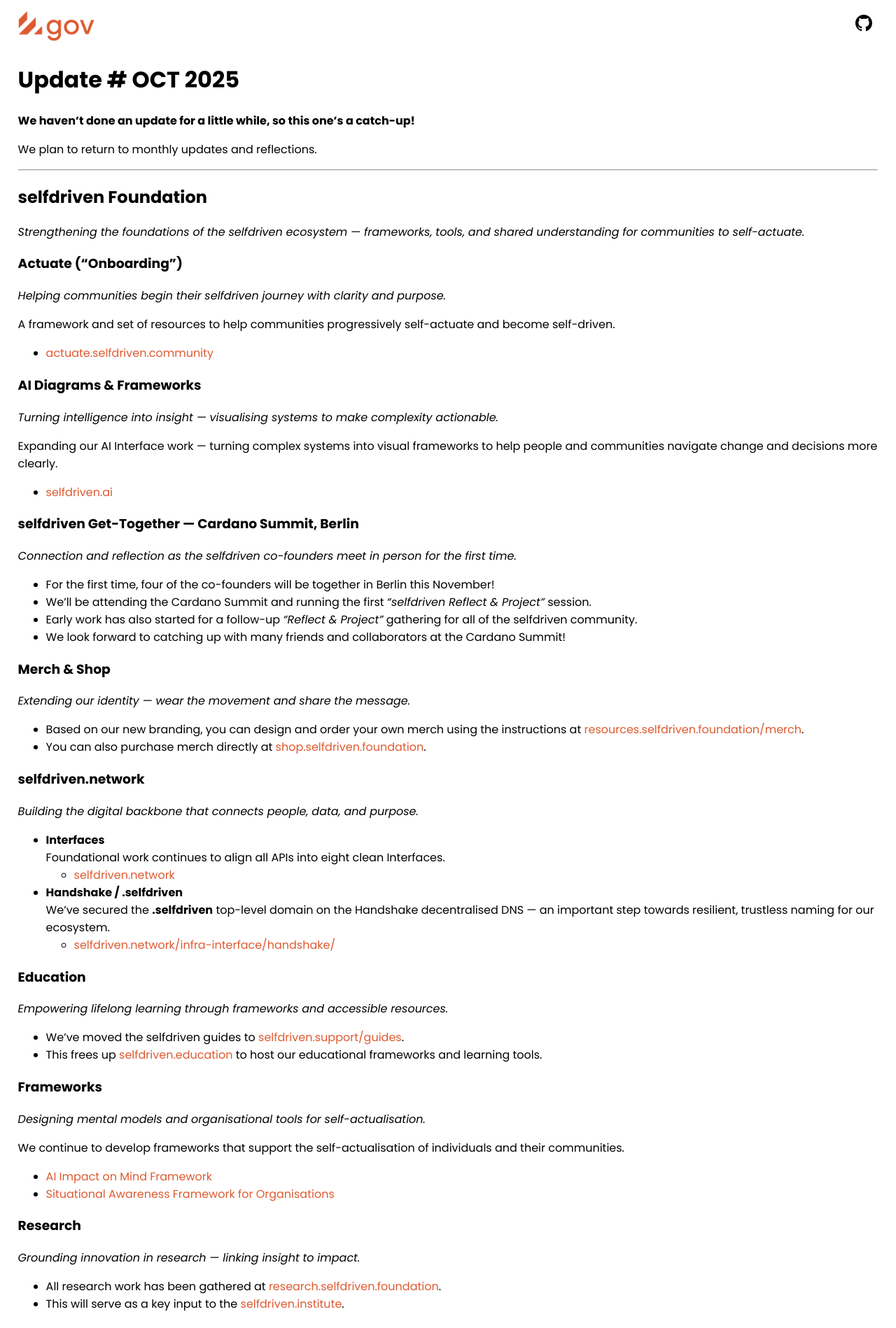
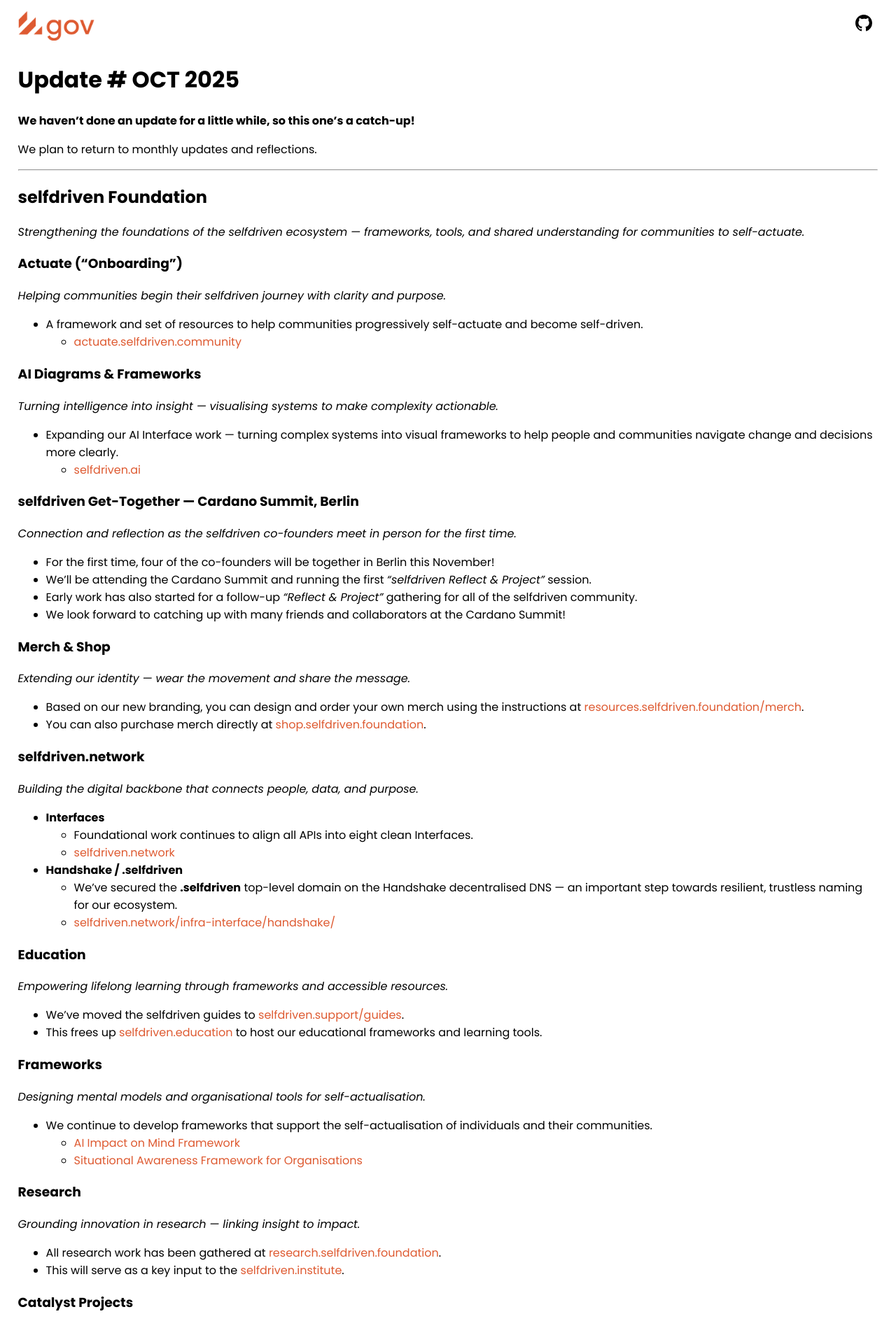
Before and after one commit to selfdriven-engagement/governance, a Jekyll site: the page built from docs/pages/updates-oct2025.md, in a window 1280 px wide. Shown: the top 1898 px of the page at 70% size. Built offline with Jekyll 4.4.1, drawn with Linux system fonts in a browser that asks for light colours.

Commit message:
Update updates-oct2025.md

```diff
--- a/docs/pages/updates-oct2025.md
+++ b/docs/pages/updates-oct2025.md
@@ -19,16 +19,14 @@ We plan to return to monthly updates and reflections.
 ### Actuate ("Onboarding")
 *Helping communities begin their selfdriven journey with clarity and purpose.*
 
-A framework and set of resources to help communities progressively self-actuate and become self-driven.
-
-- [actuate.selfdriven.community](https://actuate.selfdriven.community)
+- A framework and set of resources to help communities progressively self-actuate and become self-driven.
+    - [actuate.selfdriven.community](https://actuate.selfdriven.community)
 
 ### AI Diagrams & Frameworks
 *Turning intelligence into insight — visualising systems to make complexity actionable.*
 
-Expanding our AI Interface work — turning complex systems into visual frameworks to help people and communities navigate change and decisions more clearly.
-
-- [selfdriven.ai](https://selfdriven.ai)
+- Expanding our AI Interface work — turning complex systems into visual frameworks to help people and communities navigate change and decisions more clearly.
+    - [selfdriven.ai](https://selfdriven.ai)
 
 ### selfdriven Get-Together — Cardano Summit, Berlin
 *Connection and reflection as the selfdriven co-founders meet in person for the first time.*
@@ -48,11 +46,11 @@ Expanding our AI Interface work — turning complex systems into visual framewor
 *Building the digital backbone that connects people, data, and purpose.*
 
 - **Interfaces**
-    Foundational work continues to align all APIs into eight clean Interfaces.
+    - Foundational work continues to align all APIs into eight clean Interfaces.
     - [selfdriven.network](https://selfdriven.network)
 
 - **Handshake / .selfdriven**
-    We’ve secured the **.selfdriven** top-level domain on the Handshake decentralised DNS — an important step towards resilient, trustless naming for our ecosystem.
+    - We’ve secured the **.selfdriven** top-level domain on the Handshake decentralised DNS — an important step towards resilient, trustless naming for our ecosystem.
     - [selfdriven.network/infra-interface/handshake/](https://www.selfdriven.network/infra-interface/handshake/)
 
 ### Education
@@ -64,10 +62,9 @@ Expanding our AI Interface work — turning complex systems into visual framewor
 ### Frameworks
 *Designing mental models and organisational tools for self-actualisation.*
 
-We continue to develop frameworks that support the self-actualisation of individuals and their communities.
-
-- [AI Impact on Mind Framework](/impact-on-mind-framework/)
-- [Situational Awareness Framework for Organisations](/situational-awareness-framework/organisations/)
+- We continue to develop frameworks that support the self-actualisation of individuals and their communities.
+    - [AI Impact on Mind Framework](/impact-on-mind-framework/)
+    - [Situational Awareness Framework for Organisations](/situational-awareness-framework/organisations/)
 
 ### Research
 *Grounding innovation in research — linking insight to impact.*
@@ -92,17 +89,17 @@ We continue to develop frameworks that support the self-actualisation of individ
 ### Insurance (Private Pilot)
 *Proving new models of trust in the insurance ecosystem.*
 
-In collaboration with key insurance ecosystem stakeholders in Australia, we’re developing a private-pilot insurance platform built on SSI and trust frameworks — a proving ground for what community-anchored risk management can look like.
+- In collaboration with key insurance ecosystem stakeholders in Australia, we’re developing a private-pilot insurance platform built on SSI and trust frameworks — a proving ground for what community-anchored risk management can look like.
 
 ### Health
 *Re-imagining health through membership, collaboration, and shared data.*
 
-[selfdriven.health](https://selfdriven.health) is taking shape — focused on member-based models for better health outcomes, powered by beHub and selfdriven.
+- [selfdriven.health](https://selfdriven.health) is taking shape — focused on member-based models for better health outcomes, powered by beHub and selfdriven.
 
 ### Community, Mallorca BioHub
 *Growing regenerative practice through verifiable community action.*
 
-The BioHub project continues to gain momentum, linking regenerative practice with verifiable data and community development.
+- The BioHub project continues to gain momentum, linking regenerative practice with verifiable data and community development.
 - [actuate.selfdriven.community/use-cases](https://actuate.selfdriven.community/use-cases)
 
 ### Unity Node, Infra Interface, selfdriven.tel
```
